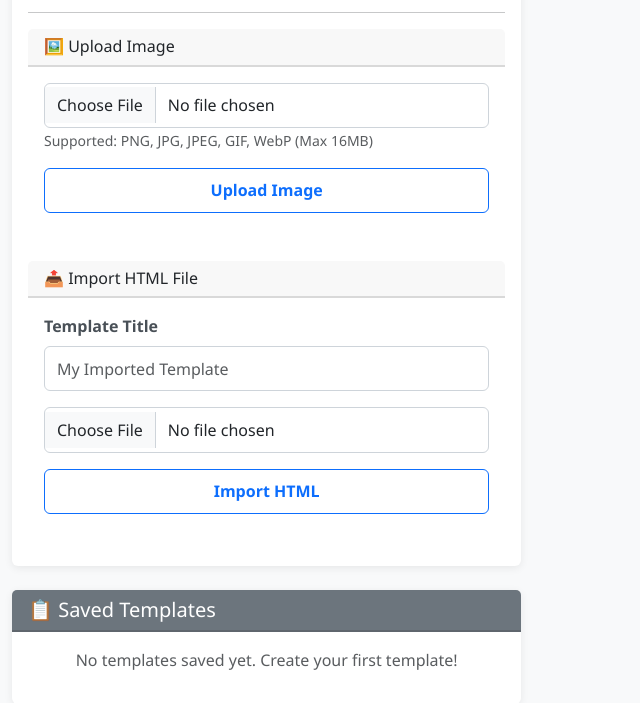
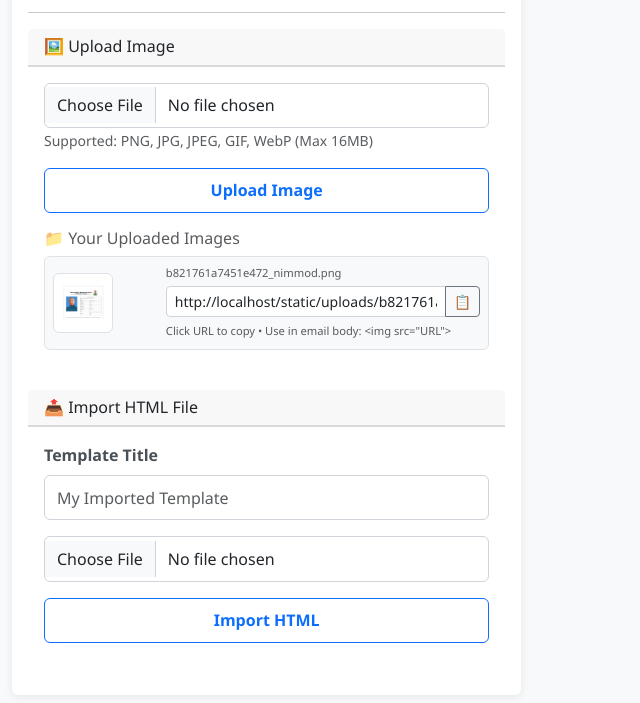
Before and after one commit to julisunkan/html2, a Flask app: page / in a window 1280 px wide. Shown: the part 1089-1792 px from the top of the page, without its empty margins (0-640 px from the left). Run offline with Flask 3, Linux system fonts and the light colour scheme; data that the repository does not hold is empty; some libraries are stand-ins or nearby versions.

Commit message:
Assistant checkpoint: Add image gallery for email templates
Assistant generated file changes:
- templates/index.html: Add uploaded images gallery below upload form, Add copyToClipboard function
- app.py: Load uploaded images and pass to template, Update edit_template route to include uploaded images
- static/css/style.css: Add styles for uploaded images gallery

---

User prompt:

the uploaded images will be used in the email template

Replit-Commit-Author: Assistant
Replit-Commit-Session-Id: 73d36f10-2205-409a-ab37-dd96d3112cef
Replit-Commit-Event-Id: 963902fd-8a83-4ffd-9259-2f686304276d

```diff
--- a/app.py
+++ b/app.py
@@ -48,7 +48,14 @@ with app.app_context():
 @app.route('/')
 def index():
     templates = EmailTemplate.query.order_by(EmailTemplate.created_at.desc()).all()
-    return render_template('index.html', saved_templates=templates)
+
+    # Get list of uploaded images
+    uploaded_images = []
+    upload_folder = app.config['UPLOAD_FOLDER']
+    if os.path.exists(upload_folder):
+        uploaded_images = sorted([f for f in os.listdir(upload_folder) if allowed_file(f)], reverse=True)
+
+    return render_template('index.html', saved_templates=templates, uploaded_images=uploaded_images)
 
 @app.route('/preview', methods=['POST'])
 def preview():
@@ -198,7 +205,14 @@ def view_template(template_id):
 def edit_template(template_id):
     template = EmailTemplate.query.get_or_404(template_id)
     all_templates = EmailTemplate.query.order_by(EmailTemplate.created_at.desc()).all()
-    return render_template('index.html', saved_templates=all_templates, edit_template=template)
+
+    # Get list of uploaded images
+    uploaded_images = []
+    upload_folder = app.config['UPLOAD_FOLDER']
+    if os.path.exists(upload_folder):
+        uploaded_images = sorted([f for f in os.listdir(upload_folder) if allowed_file(f)], reverse=True)
+
+    return render_template('index.html', saved_templates=all_templates, edit_template=template, uploaded_images=uploaded_images)
 
 @app.route('/update/<int:template_id>', methods=['POST'])
 def update_template(template_id):
--- a/static/css/style.css
+++ b/static/css/style.css
@@ -150,3 +150,27 @@ textarea.form-control {
     font-size: 0.875rem;
     cursor: pointer;
 }
+
+.uploaded-images-list {
+    max-height: 300px;
+    overflow-y: auto;
+}
+
+.image-item {
+    background-color: #f8f9fa;
+    border: 1px solid #dee2e6;
+}
+
+.image-item img {
+    object-fit: cover;
+}
+
+.image-item input {
+    font-size: 0.75rem;
+    cursor: pointer;
+    user-select: all;
+}
+
+.image-item small {
+    font-size: 0.7rem;
+}
--- a/templates/index.html
+++ b/templates/index.html
@@ -118,6 +118,33 @@
                                     <button type="submit" class="btn btn-outline-primary w-100">Upload Image</button>
                                 </form>
                                 <div id="uploaded-images" class="mt-3"></div>
+
+                                {% if uploaded_images %}
+                                <div class="mt-3">
+                                    <h6 class="text-muted mb-2">📁 Your Uploaded Images</h6>
+                                    <div class="uploaded-images-list">
+                                        {% for image in uploaded_images %}
+                                        <div class="image-item card mb-2">
+                                            <div class="card-body p-2">
+                                                <div class="row align-items-center">
+                                                    <div class="col-3">
+                                                        <img src="{{ url_for('static', filename='uploads/' + image) }}" alt="{{ image }}" class="img-thumbnail" style="max-height: 60px; width: auto;">
+                                                    </div>
+                                                    <div class="col-9">
+                                                        <small class="d-block text-muted mb-1">{{ image }}</small>
+                                                        <div class="input-group input-group-sm">
+                                                            <input type="text" class="form-control form-control-sm" value="{{ url_for('static', filename='uploads/' + image, _external=True) }}" readonly onclick="this.select(); copyToClipboard(this.value)">
+                                                            <button class="btn btn-outline-secondary btn-sm" type="button" onclick="copyToClipboard('{{ url_for('static', filename='uploads/' + image, _external=True) }}')">📋</button>
+                                                        </div>
+                                                        <small class="text-muted">Click URL to copy • Use in email body: &lt;img src="URL"&gt;</small>
+                                                    </div>
+                                                </div>
+                                            </div>
+                                        </div>
+                                        {% endfor %}
+                                    </div>
+                                </div>
+                                {% endif %}
                             </div>
                         </div>
 
@@ -242,6 +269,14 @@
             document.getElementById('delete-form-' + templateId).submit();
         }
 
+        function copyToClipboard(text) {
+            navigator.clipboard.writeText(text).then(() => {
+                showNotification('URL copied to clipboard!', 'success', 2000);
+            }).catch(() => {
+                showNotification('Failed to copy URL', 'error', 2000);
+            });
+        }
+
         function exportCurrentTemplate() {
             const fields = ['title', 'subject', 'template_name', 'header', 'body', 'button_text', 'button_link', 'footer'];
             fields.forEach(field => {
```
